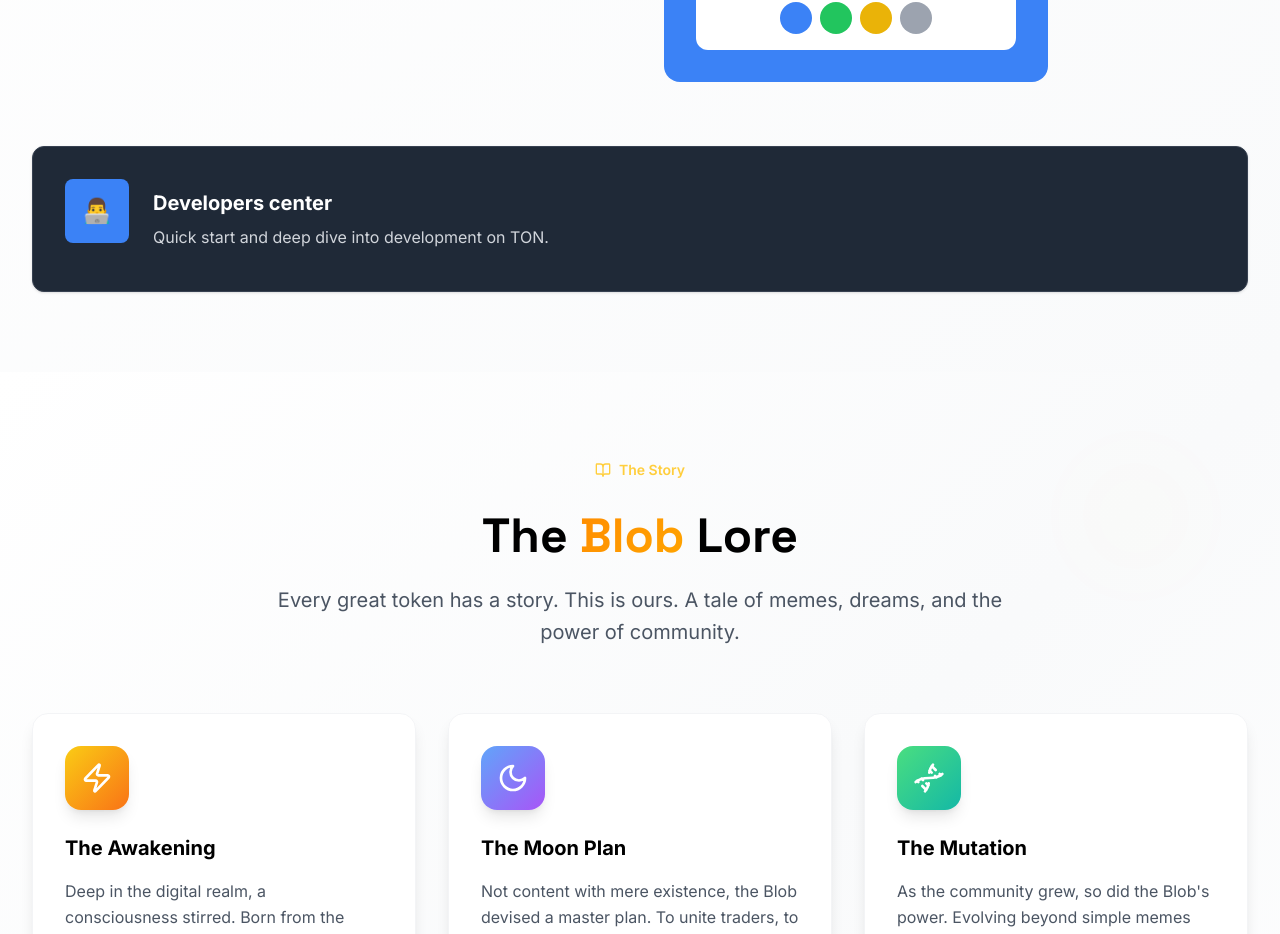
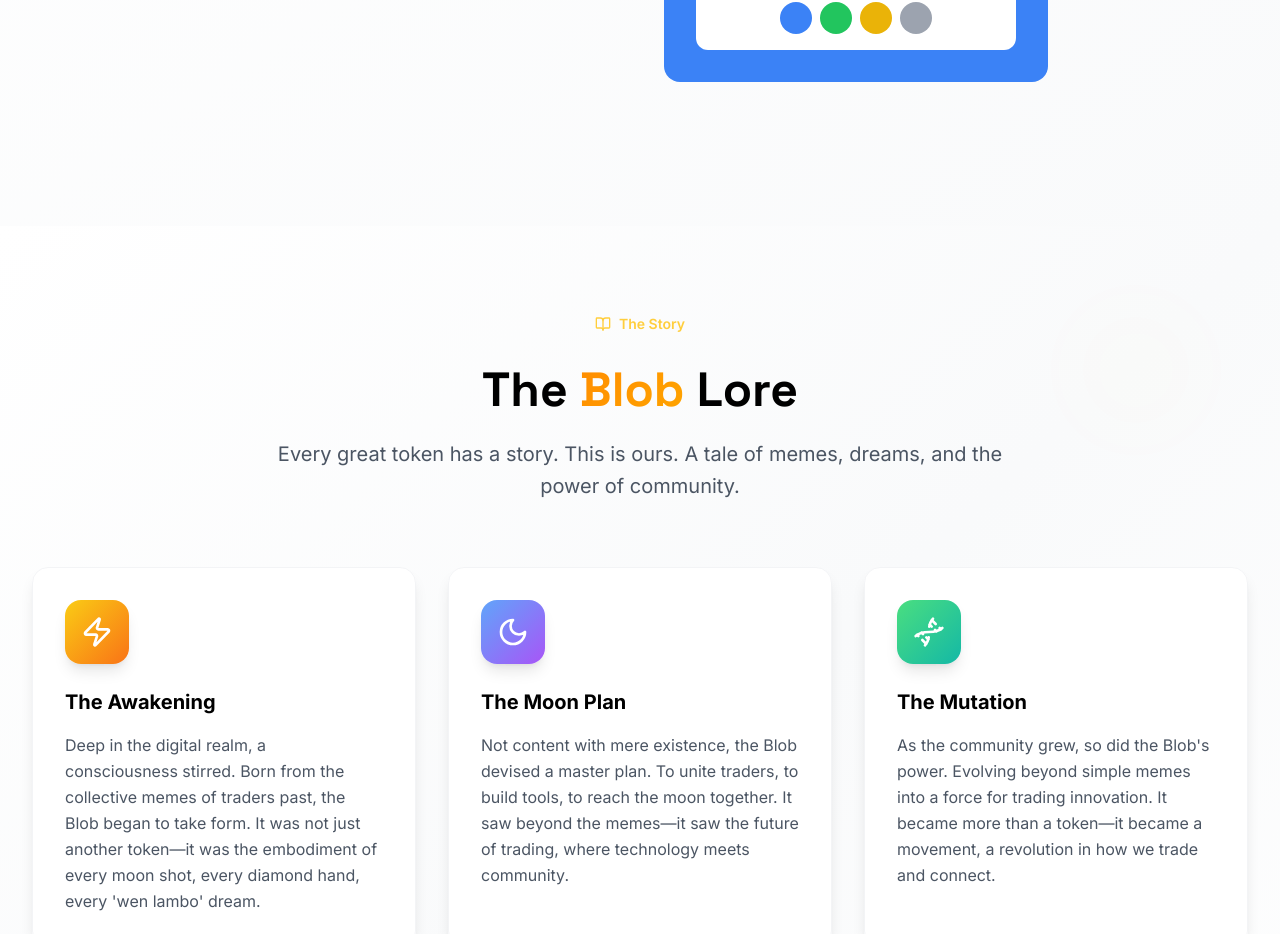
Before and after one commit to Fxlando/websitebuilder, a Next.js app: page / in a window 1280 px wide. Shown: the part 5728-6662 px from the top of the page. Built offline with nearby package versions, Linux system fonts and the light colour scheme; no server answers.

Commit message:
Remove Developers center section - Remove TON development section from BuildSection - Clean up unused developer content - Streamline the build section focus

```diff
--- a/src/components/sections/BuildSection.tsx
+++ b/src/components/sections/BuildSection.tsx
@@ -135,38 +135,7 @@ export const BuildSection = () => {
           </motion.div>
         </motion.div>
 
-        {/* Developer Center */}
-        <motion.div
-          initial={{ opacity: 0, y: 50 }}
-          whileInView={{ opacity: 1, y: 0 }}
-          viewport={{ once: true }}
-          transition={{ duration: 0.8 }}
-          whileHover={{ y: -5 }}
-        >
-          <Card className="bg-gray-800 border-gray-700 cursor-pointer hover:shadow-xl transition-all duration-300">
-            <CardContent className="p-8">
-              <div className="flex items-center">
-                <div className="mr-6">
-                  <motion.div
-                    className="w-16 h-16 bg-blue-500 rounded-lg flex items-center justify-center mb-4"
-                    whileHover={{ rotate: 360, scale: 1.1 }}
-                    transition={{ duration: 0.6 }}
-                  >
-                    <span className="text-2xl">👨‍💻</span>
-                  </motion.div>
-                </div>
-                <div>
-                  <h3 className="text-xl font-bold text-white mb-2">
-                    Developers center
-                  </h3>
-                  <p className="text-gray-300">
-                    Quick start and deep dive into development on TON.
-                  </p>
-                </div>
-              </div>
-            </CardContent>
-          </Card>
-        </motion.div>
+
       </div>
     </section>
   );
```
